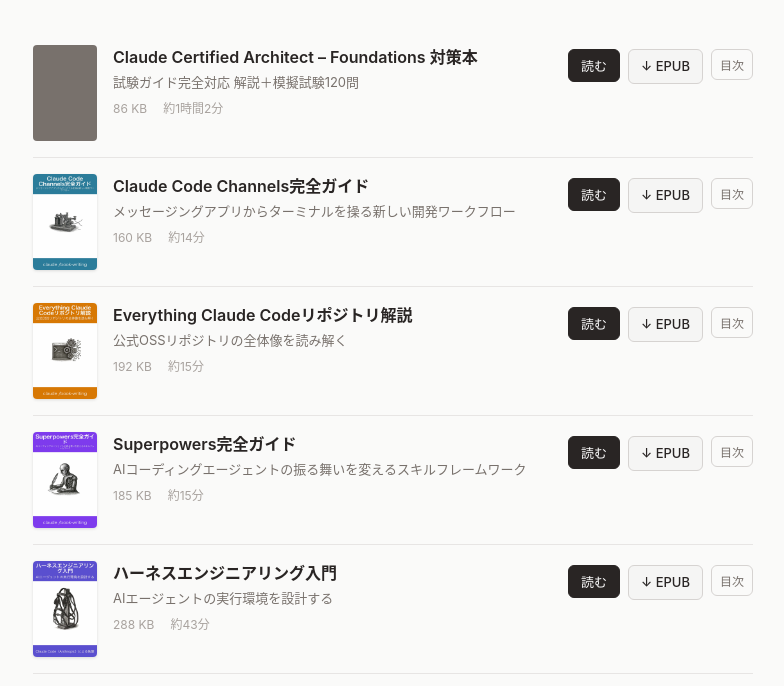
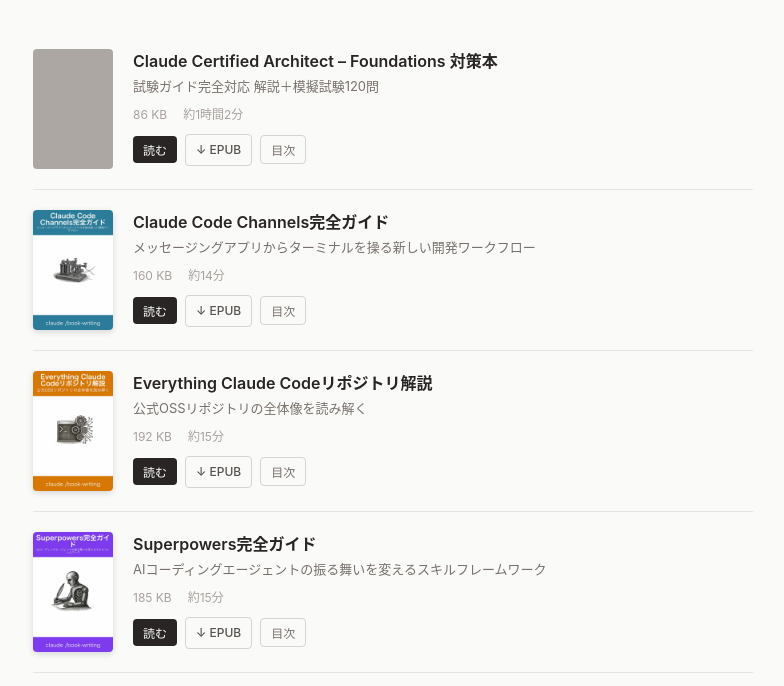
Before and after one commit to zrn-ns/bookshelf-site, a plain HTML site: page index.html in a window 1280 px wide. Shown: the part 114-800 px from the top of the page, without its empty margins (247-1031 px from the left). Drawn offline with nearby package versions, Linux system fonts and the light colour scheme.

Commit message:
🎨 行の高さ・サムネサイズ拡大、ボタンをinfo内に移動

```diff
--- a/index.html
+++ b/index.html
@@ -55,14 +55,14 @@
                 <span>${book.size}</span>
                 <span>${book.readingTime}</span>
               </div>
+              <div class="book-actions">
+                <button class="btn-read" onclick="openReader('epubs/${book.filename}', '${book.title.replace(/'/g, "\\'")}')">読む</button>
+                <a class="btn-download" href="epubs/${book.filename}" download>↓ EPUB</a>
+                <button class="btn-toc" onclick="document.getElementById('${tocId}').classList.toggle('open')">目次</button>
+              </div>
               <div class="toc" id="${tocId}">
                 <ol>${tocHtml}</ol>
               </div>
-            </div>
-            <div class="book-actions">
-              <button class="btn-read" onclick="openReader('epubs/${book.filename}', '${book.title.replace(/'/g, "\\'")}')">読む</button>
-              <a class="btn-download" href="epubs/${book.filename}" download>↓ EPUB</a>
-              <button class="btn-toc" onclick="document.getElementById('${tocId}').classList.toggle('open')">目次</button>
             </div>
           </div>
         `;
--- a/style.css
+++ b/style.css
@@ -45,25 +45,26 @@
 .book-item {
   display: flex;
   align-items: flex-start;
-  gap: 1rem;
-  padding: 1rem 0;
+  gap: 1.25rem;
+  padding: 1.25rem 0;
   border-bottom: 1px solid #e7e5e4;
 }
 
 .book-cover {
-  width: 64px;
-  height: 96px;
+  width: 80px;
+  height: 120px;
   object-fit: cover;
   border-radius: 4px;
   flex-shrink: 0;
-  box-shadow: 0 1px 3px rgba(0, 0, 0, 0.12);
+  box-shadow: 0 2px 6px rgba(0, 0, 0, 0.15);
 }
 
 .book-cover-placeholder {
-  width: 64px;
-  height: 96px;
+  width: 80px;
+  height: 120px;
   border-radius: 4px;
   flex-shrink: 0;
+  opacity: 0.6;
 }
 
 .book-info {
@@ -86,48 +87,64 @@
 .book-meta {
   display: flex;
   gap: 1rem;
-  margin-top: 0.375rem;
+  margin-top: 0.5rem;
   font-size: 0.75rem;
   color: #a8a29e;
 }
 
 .book-actions {
   display: flex;
-  align-items: flex-start;
+  align-items: center;
   gap: 0.5rem;
-  flex-shrink: 0;
-  padding-top: 0.25rem;
+  margin-top: 0.625rem;
+}
+
+.btn-read {
+  display: inline-flex;
+  align-items: center;
+  padding: 0.3125rem 0.625rem;
+  font-size: 0.75rem;
+  font-weight: 500;
+  color: #fff;
+  background: #292524;
+  border: none;
+  border-radius: 4px;
+  cursor: pointer;
+  transition: background 0.15s;
+}
+
+.btn-read:hover {
+  background: #44403c;
 }
 
 .btn-download {
   display: inline-flex;
   align-items: center;
-  gap: 0.375rem;
-  padding: 0.375rem 0.75rem;
-  font-size: 0.8125rem;
+  padding: 0.3125rem 0.625rem;
+  font-size: 0.75rem;
   font-weight: 500;
-  color: #292524;
-  background: #f5f5f4;
+  color: #57534e;
+  background: none;
   border: 1px solid #d6d3d1;
-  border-radius: 6px;
+  border-radius: 4px;
   text-decoration: none;
   cursor: pointer;
   transition: background 0.15s;
 }
 
 .btn-download:hover {
-  background: #e7e5e4;
+  background: #f5f5f4;
 }
 
 .btn-toc {
   display: inline-flex;
   align-items: center;
-  padding: 0.375rem 0.5rem;
+  padding: 0.3125rem 0.625rem;
   font-size: 0.75rem;
   color: #78716c;
   background: none;
   border: 1px solid #d6d3d1;
-  border-radius: 6px;
+  border-radius: 4px;
   cursor: pointer;
   transition: background 0.15s;
 }
@@ -161,24 +178,6 @@
   border-top: 1px solid #e7e5e4;
   font-size: 0.75rem;
   color: #a8a29e;
-}
-
-.btn-read {
-  display: inline-flex;
-  align-items: center;
-  padding: 0.375rem 0.75rem;
-  font-size: 0.8125rem;
-  font-weight: 500;
-  color: #fff;
-  background: #292524;
-  border: 1px solid #292524;
-  border-radius: 6px;
-  cursor: pointer;
-  transition: background 0.15s;
-}
-
-.btn-read:hover {
-  background: #44403c;
 }
 
 /* EPUBリーダーモーダル */
@@ -266,12 +265,13 @@
   }
 
   .book-item {
-    flex-wrap: wrap;
+    gap: 1rem;
   }
 
-  .book-actions {
-    width: 100%;
-    padding-top: 0.5rem;
+  .book-cover,
+  .book-cover-placeholder {
+    width: 64px;
+    height: 96px;
   }
 
   .book-meta {
```
